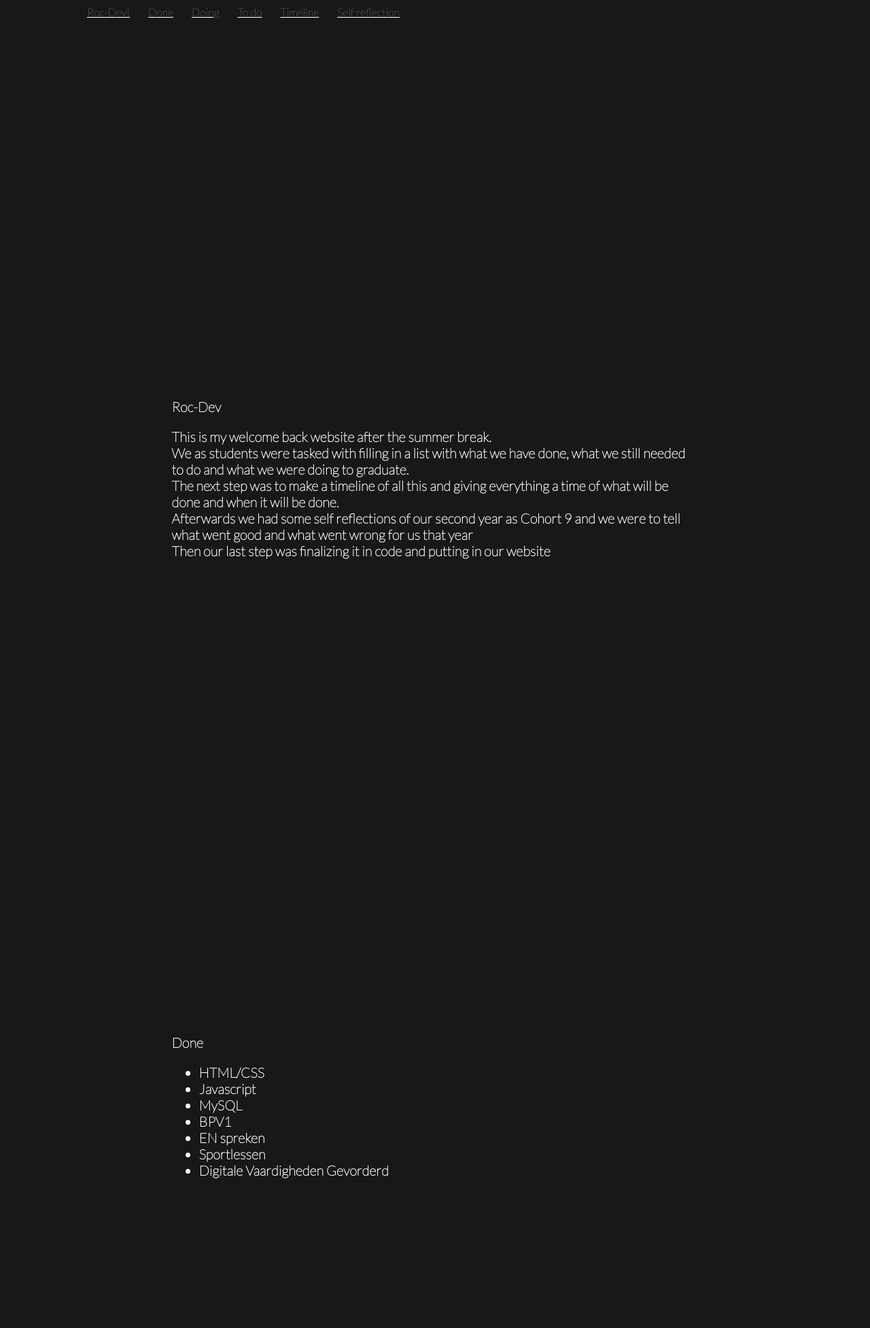
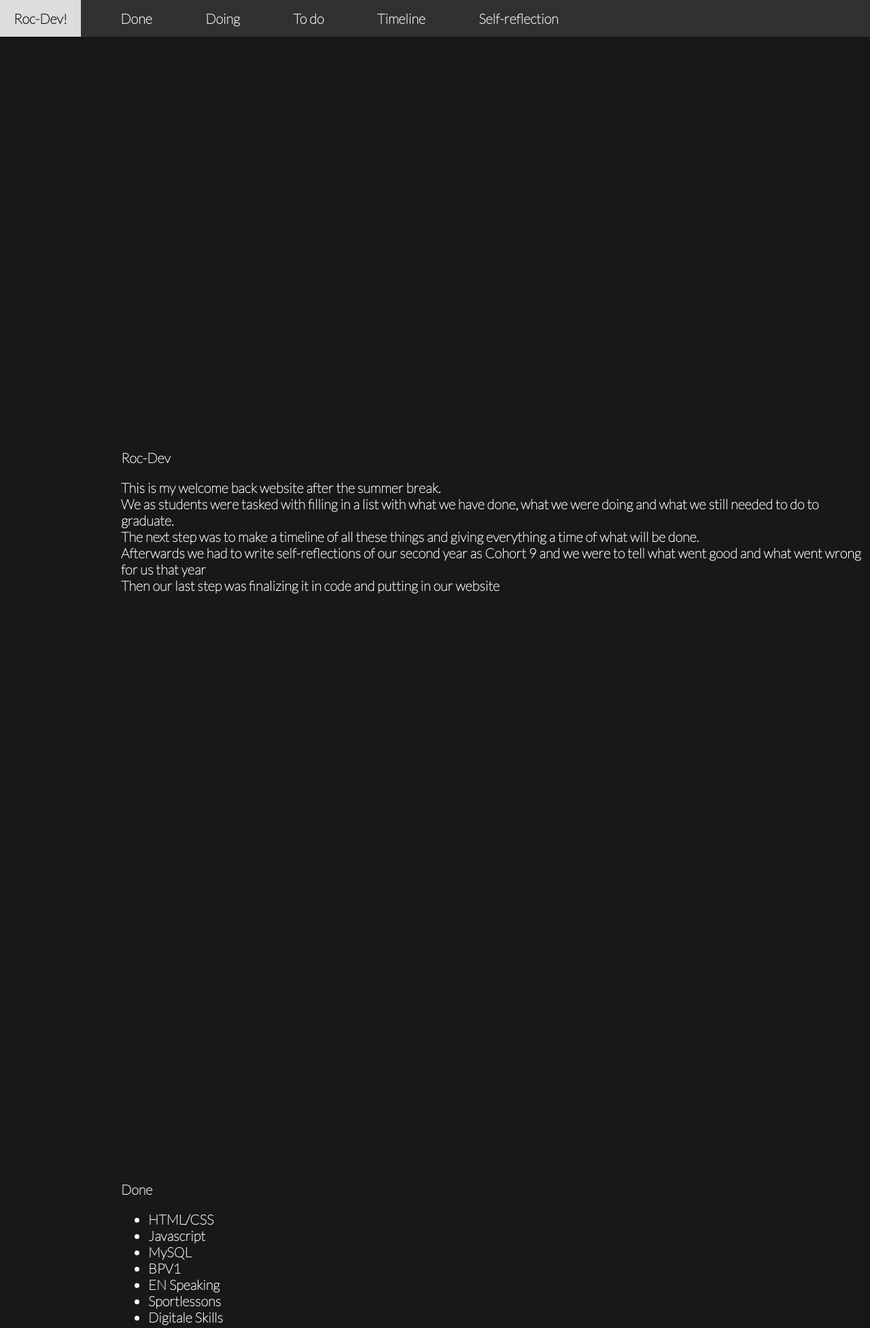
Before and after one commit to Catzu/Portfolio, a PHP site: the page made by Starting task/index.html in a window 1280 px wide. Shown: the top 1953 px of the page at 68% size. Run offline with PHP 8.4, Linux system fonts and the light colour scheme.

Commit message:
updated manually.
pushed from laptop without pulling first so I lost progress

```diff
--- a/Starting task/css/makeup.css
+++ b/Starting task/css/makeup.css
@@ -1,7 +1,6 @@
 body {
     background-color: #181818;
-    margin-left: 10%;
-    margin-right: 20%;
+    margin: 0%;
 }
 
 .onderdeelText {
@@ -20,7 +19,7 @@ body {
 }
 
 .bodyText {
-    margin-left: 13.9%;
+    margin-left: 13.90%;
 }
 
 .navText2 {
@@ -69,6 +68,49 @@ html {
     padding-top: 300px;
 }
 
-#section7    {
+#section7 {
     padding-top: 300px;
 }
+
+#section8 {
+    padding-top: 0%;
+}
+
+
+/* to hide scrollbar */
+::-webkit-scrollbar {
+    display: none;
+    }
+
+/* moving navbar */
+
+.navbar {
+  overflow: hidden;
+  background-color: rgb(49, 49, 49);
+  position: fixed;
+  top: 0;
+  width: 100%;
+}
+
+.navbar a {
+  float: left;
+  display: block;
+  text-align: center;
+  padding: 15px 20px;
+  text-decoration: none;
+  font-size: 20px;
+  color: #ffff;
+  font-family: 'Lato', sans-serif;
+  font-weight: bold;
+}
+
+.navbar a:hover {
+  background: #ddd;
+  color: black;
+}
+
+.main {
+  padding: 16px;
+  margin-top: 30px;
+  height: 1500px; /* Used in this example to enable scrolling */
+}
--- a/Starting task/index.html
+++ b/Starting task/index.html
@@ -7,22 +7,22 @@
     <link href="https://fonts.googleapis.com/css2?family=Lato:wght@100&display=swap" rel="stylesheet">
 </head>
 <body>
-    <div class="navBar" id="section1">
+    <div class="navbar" id="section1">
         <a class="navText" href="#section2"> Roc-Dev! </a>
         <a class="navText" href="#section3"> Done </a>
         <a class="navText" href="#section4"> Doing </a>
         <a class="navText" href="#section5"> To do </a>
         <a class="navText" href="#section6"> Timeline </a>
-        <a class="navText" href="#section7"> Self reflection </a>
+        <a class="navText" href="#section7"> Self-reflection </a>
     </div>
     <br><br><br><br>
     <div class="bodyText">
       <div class="specialTopMargin" id="section2">
         <h1 class="onderdeelText"> Roc-Dev </h1>
         <p class="onderdeelText">This is my welcome back website after the summer break. <br>
-          We as students were tasked with filling in a list with what we have done, what we still needed to do and what we were doing to graduate. <br>
-          The next step was to make a timeline of all this and giving everything a time of what will be done and when it will be done. <br>
-          Afterwards we had some self reflections of our second year as Cohort 9 and we were to tell what went good and what went wrong for us that year <br>
+          We as students were tasked with filling in a list with what we have done, what we were doing and what we still needed to do to graduate. <br>
+          The next step was to make a timeline of all these things and giving everything a time of what will be done. <br>
+          Afterwards we had to write self-reflections of our second year as Cohort 9 and we were to tell what went good and what went wrong for us that year <br>
           Then our last step was finalizing it in code and putting in our website <br>
         </p>
       </div>
@@ -33,36 +33,36 @@
             <li>Javascript</li>
             <li>MySQL</li>
             <li>BPV1</li>
-            <li>EN spreken</li>
-            <li>Sportlessen</li>
-            <li>Digitale Vaardigheden Gevorderd</li>
+            <li>EN Speaking</li>
+            <li>Sportlessons</li>
+            <li>Digitale Skills</li>
         </ul>
     </div>
     <div class="pageMargin" id="section4">
         <h1 class="onderdeelText"> Doing</h1>
         <ul class="onderdeelText">
-            <li>Vedieping Software</li>
+          <li>Greater Knowledge of Software</li>
             <li>Game development</li>
-            <li>Afspraak maken voor centraal rekenexamen</li>
+            <li>make an appointment for central math exam</li>
         </ul>
     </div>
     <div class="pageMargin" id="section5">
         <h1 class="onderdeelText"> To do</h1>
         <ul class="onderdeelText">
-            <li>Inleiding Java</li>
+            <li>Introduction Java</li>
             <li>PHP</li>
-            <li>Database Ontwerpen</li>
+            <li>Database Design</li>
             <li>Full Stack project</li>
-            <li>BPV 2</li>
-            <li>NE Lezen/Luisteren</li>
-            <li>NE Schrijven</li>
-            <li>NE spreken</li>
-            <li>NE Gesprekken</li>
-            <li>EN Lezen/Luisteren</li>
-            <li>EN Schrijven</li>
-            <li>EN Gesprekken</li>
+            <li>BPV 2 (internship)</li>
+            <li>NE Reading/Listening</li>
+            <li>NE Writing</li>
+            <li>NE Speaking</li>
+            <li>NE Conversations</li>
+            <li>EN Reading/Listening</li>
+            <li>EN Writing</li>
+            <li>EN Conversations</li>
             <li>REK Centraal Examen</li>
-            <li>Beroeps Examen</li>
+            <li>Professional Exam</li>
         </ul>
     </div>
     <div class="pageMargin" id="section6">
@@ -73,47 +73,47 @@
               <ul class="sessions">
                 <li>
                   <div>week 0 to 4</div>
-                  <p>Digitale vaardigheden </p>
+                  <p>Digitale Skills </p>
                 </li>
                 <li>
                   <div>week 4 to 8</div>
-                  <p>basis programmeren van games</p>
+                  <p>Basic programming for games</p>
                 </li>
                 <li>
                   <div>week 8 to 10</div>
-                  <p>10. Centraal examen (afspraak maken en stof doornemen)</p>
+                  <p>Central math exam</p>
                 </li>
                 <li>
                   <div>week 10 to 12</div>
-                  <p>12. EN Lezen / Luisteren</p>
+                  <p>EN Reading / Listening</p>
                 </li>
                 <li>
                   <div>Week 12 to 14</div>
-                  <p>EN Schrijven</p>
+                  <p>EN Writing</p>
                 </li>
                 <li>
                   <div>Week 14 to 16</div>
-                  <p>EN Gespreken‍</p>
+                  <p>EN Conversations</p>
                 </li>
                 <li>
                   <div>Week 18 to 20</div>
-                  <p>NE Lezen</p>
+                  <p>NE Reading</p>
                 </li>
                 <li>
                   <div>Week 18 to 20</div>
-                  <p>NE Schrijven</p>
+                  <p>NE Writing</p>
                 </li>
                 <li>
                   <div>Week 20 to 22 </div>
-                  <p>NE Spreken</p>
+                  <p>NE Speaking</p>
                 </li>
                 <li>
                   <div>Week 22 to 24 </div>
-                  <p>NE Gesprekken</p>
+                  <p>NE Conversations</p>
                 </li>
                 <li>
                   <div>Week 24 to 28 </div>
-                  <p>Beroeps examen</p>
+                  <p>Professional Exam</p>
                 </li>
                 <li>
                   <div> Week 28 to 40 </div>
@@ -128,15 +128,19 @@
           </div>
     </div>
     <div class="specialBotMargin" id="section7">
-        <h1 class="onderdeelText"> Self reflection</h1>
+        <h1 class="onderdeelText"> Self-reflection</h1>
         <p class="onderdeelText">
-            Self reflection
+            Self-reflection
             <br><br>
             The second year of Cohort 9 was pretty rough. This was the first time we would stay home and study full time from home. Personally I had trouble adapting to studying at home and failed to seek help early on in that year, but best thing that had overcome me was the bit academy internship. It was refreshing to have someone from bit academy to come and have us work in scrum teams. It was really a good experience to have because I would dare to say I had no teamwork experience before that. With their guidance we were able to make a kind of playable game. Of course the days where I was the most productive would’ve been the days I was working at school on the project and the last few days till the deadline. <br><br>
             Working home is a tough one for me but I’m starting to get used to working from home. Not only am I starting to think of home as a comfortable place only but I‘m also thinking of home as a work place where I can study etc. <br><br>
             The hardest obstacle of the second year would be me not finding motivation, being lazy and procrastinating things/work while being home. But those are all points where I can work on and better myself in.
-
         </p>
+    </div>
+    <div id="section8">
+      <p class="onderdeelText">
+        <br>
+    </p>
     </div>
     </div>
 </body>
```
